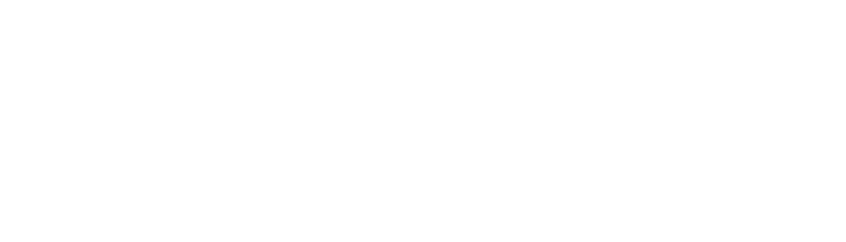
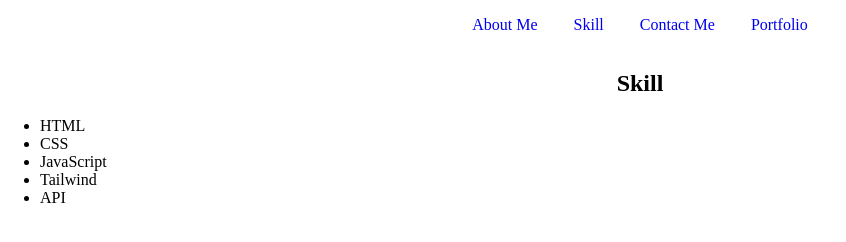
Before and after one commit to boschaiyadej/Devcamp-HTML-1, a plain HTML site: page skill.html in a window 1280 px wide. Shown: the whole page, without its empty margins (0-846 px from the left). Drawn offline with Linux system fonts and the light colour scheme.

Commit message:
add skill content

```diff
--- a/skill.html
+++ b/skill.html
@@ -1,11 +1,34 @@
 <!DOCTYPE html>
 <html lang="en">
-<head>
-    <meta charset="UTF-8">
-    <meta name="viewport" content="width=device-width, initial-scale=1.0">
-    <title>Skills</title>
-</head>
-<body>
+  <head>
+    <meta charset="UTF-8" />
+    <meta name="viewport" content="width=device-width, initial-scale=1.0" />
+    <title>Skill</title>
+    <link rel="stylesheet" href="styles.css" />
+  </head>
+  <body>
+    <!-- navbar -->
+    <nav>
+      <ul>
+        <li class="navbar-list"><a href="index.html">About Me</a></li>
+        <li class="navbar-list"><a href="skill.html">Skill</a></li>
+        <li class="navbar-list"><a href="contact.html">Contact Me</a></li>
+        <li class="navbar-list"><a href="portfolio.html">Portfolio</a></li>
+      </ul>
+    </nav>
 
-</body>
+    <!-- skill content -->
+    <section>
+      <h1 class="text-align">Skill</h1>
+      <div class="skill-box">
+        <ul>
+          <li>HTML</li>
+          <li>CSS</li>
+          <li>JavaScript</li>
+          <li>Tailwind</li>
+          <li>API</li>
+        </ul>
+      </div>
+    </section>
+  </body>
 </html>
--- a/styles.css
+++ b/styles.css
@@ -2,7 +2,6 @@ body {
     margin: 0;
     padding: 0;
 }
-
 
 /* navbar */
 nav {
```
